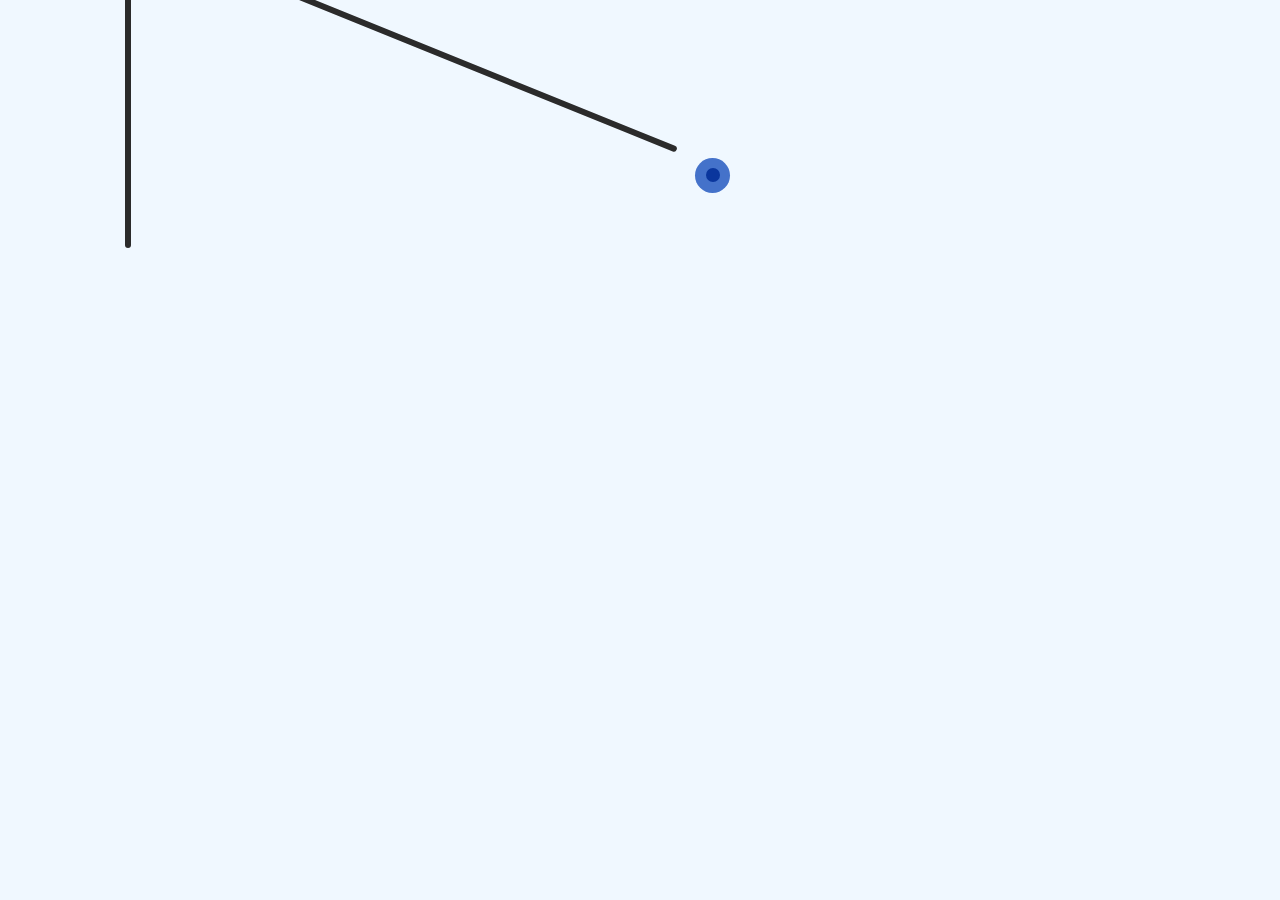
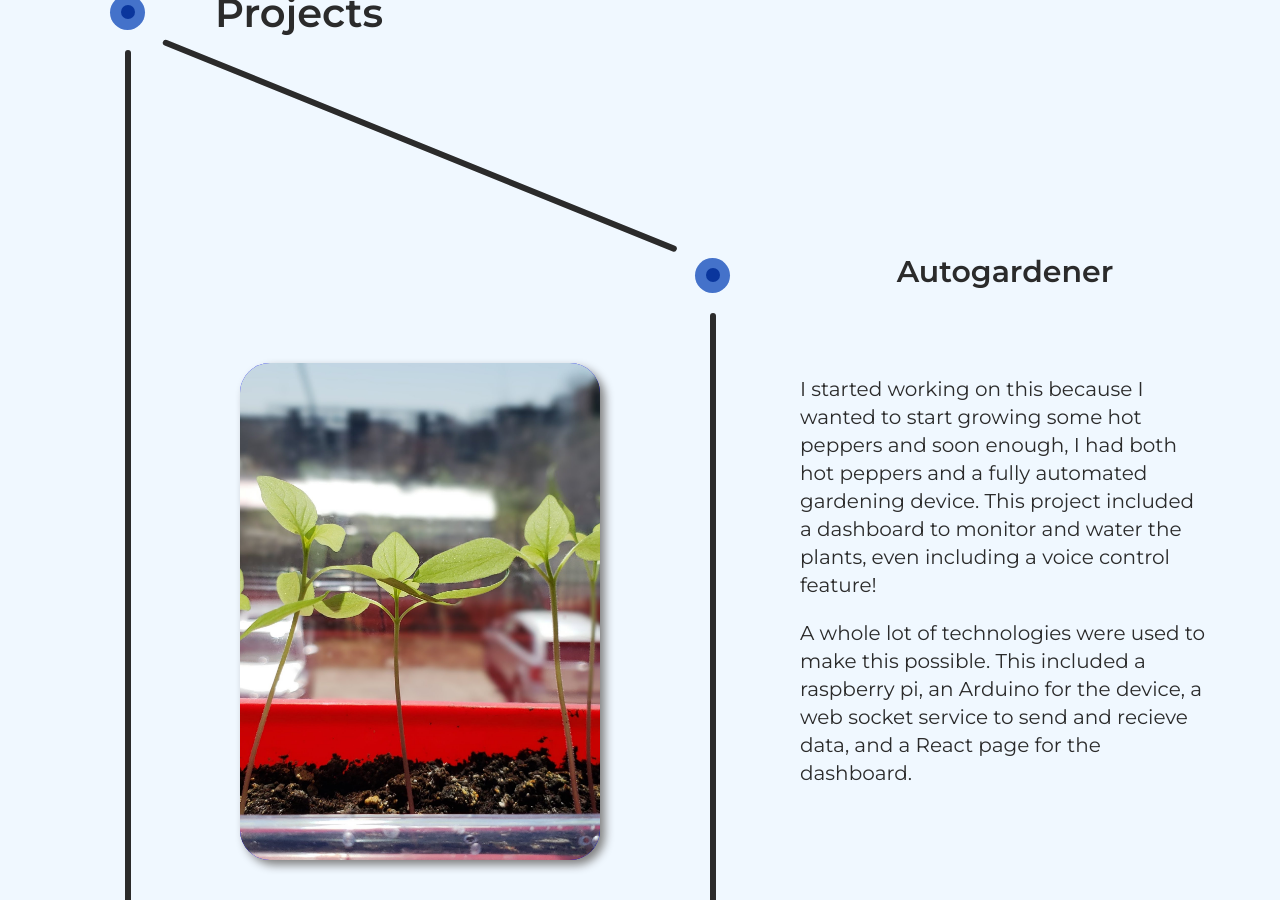
Before and after one commit to ericklikan/erickleon.com, a React (Create React App) app: page / in a window 1280 px wide. Shown: the part 1900-2800 px from the top of the page. Before the commit the page ends 2148 px from the top, so only its background shows below. Built offline with nearby package versions, Linux system fonts and the light colour scheme.

Commit message:
Project section mostly done without mobile optimized

```diff
--- a/src/components/ExperienceSubSection.tsx
+++ b/src/components/ExperienceSubSection.tsx
@@ -1,7 +1,8 @@
 import * as React from 'react'
 import styled from 'styled-components'
-import { DIMENSIONS, COLORS } from 'App/AppConstants'
+import { DIMENSIONS } from 'App/AppConstants'
 import Line from 'components/Line'
+import { Subtitle } from './Styled'
 
 const Container = styled.div`
 	display: flex;
@@ -41,13 +42,6 @@ const TextContainer = styled.div`
 		flex-direction: column;
 		align-items: flex-start;
 	}
-`
-const CompanyName = styled.p`
-	font-family: 'Montserrat';
-	font-weight: 600;
-	font-size: ${DIMENSIONS.SUBTITLE_SIZE};
-	color: ${COLORS.TEXT_COLOR};
-	margin: 0;
 `
 const Title = styled.p`
 	font-weight: 400;
@@ -94,7 +88,7 @@ class ExperienceSubSection extends React.Component<IProperties> {
 					</LogoContainer>
 					<TextContainer>
 						<div>
-							<CompanyName>{this.props.companyName}</CompanyName>
+							<Subtitle>{this.props.companyName}</Subtitle>
 							<Title>{this.props.title}</Title>
 						</div>
 						<Timeline>{this.props.timeline}</Timeline>
--- a/src/components/ProjectSubSection.tsx
+++ b/src/components/ProjectSubSection.tsx
@@ -3,14 +3,12 @@ import styled from 'styled-components'
 import { DIMENSIONS } from 'App/AppConstants'
 import Point from './Point'
 import Line from './Line'
+import { Subtitle, TextContent } from './Styled'
 
-interface IProperties {
-	// use for alternating projects
-	index: number
-}
 const Container = styled.div`
 	display: flex;
 	justify-content: center;
+	flex-direction: row-reverse;
 `
 const SeparatorContainer = styled.div`
 	display: flex;
@@ -18,9 +16,8 @@ const SeparatorContainer = styled.div`
 	flex-direction: column;
 `
 const PointContainer = styled.div`
-	height: ${DIMENSIONS.SECTION_SIDE_LENGTH};
-	width: ${DIMENSIONS.SECTION_SIDE_LENGTH};
 	min-width: ${DIMENSIONS.SECTION_SIDE_LENGTH};
+	min-height: ${DIMENSIONS.SECTION_SIDE_LENGTH};
 	display: flex;
 	justify-content: center;
 	align-items: center;
@@ -28,15 +25,65 @@ const PointContainer = styled.div`
 const LineContainer = styled.div`
 	display: flex;
 	justify-content: center;
+	height: 100%;
 	@media only screen and (max-width: ${DIMENSIONS.BREAK_M}) {
 		display: none;
 	}
 `
+const ContentContainer = styled.div`
+	width: 100%;
+	display: flex;
+	flex-direction: column;
+`
+const TitleContainer = styled.div`
+	width: 100%;
+	height: ${DIMENSIONS.SECTION_SIDE_LENGTH};
+	display: flex;
+	align-items: center;
+	justify-content: center;
+`
+const TextContainer = styled.div`
+	height: 100%;
+	width: 100%;
+	display: flex;
+	justify-items: center;
+`
+const Text = styled.div`
+	margin: 50px 50px 50px 50px;
+	width: 100%;
+`
+const ImageContainer = styled.div`
+	margin: 50px 75px 50px 75px;
+	display: flex;
+	justify-content: center;
+	align-items: center;
+`
+const Image = styled.img`
+	width: 100%;
+	height: auto;
+	background-color: blue;
+	border-radius: 30px;
+	transition: 0.5s;
+	box-shadow: 5px 5px 10px grey;
+`
+
+interface IProperties {
+	title: string
+	image: string
+}
 
 class ProjectSubSection extends React.Component<IProperties> {
 	public render() {
 		return (
 			<Container>
+				<ContentContainer>
+					<TitleContainer>
+						<Subtitle>{this.props.title}</Subtitle>
+					</TitleContainer>
+					<TextContainer>
+						<Text>{this.props.children}</Text>
+					</TextContainer>
+				</ContentContainer>
 				<SeparatorContainer>
 					<PointContainer>
 						<Point hover={false} />
@@ -45,6 +92,12 @@ class ProjectSubSection extends React.Component<IProperties> {
 						<Line />
 					</LineContainer>
 				</SeparatorContainer>
+				<ContentContainer>
+					<TitleContainer />
+					<ImageContainer>
+						<Image src={this.props.image} alt={`${this.props.title} picture`} />
+					</ImageContainer>
+				</ContentContainer>
 			</Container>
 		)
 	}
--- a/src/components/SectionTitle.tsx
+++ b/src/components/SectionTitle.tsx
@@ -22,7 +22,7 @@ const TextContainer = styled.div`
 `
 
 interface IProps {
-	title: string
+	title?: string
 }
 
 interface IState {
--- a/src/components/Styled.tsx
+++ b/src/components/Styled.tsx
@@ -31,3 +31,17 @@ export const TextContent = styled.p`
 	font-size: ${DIMENSIONS.TEXT_SIZE};
 	color: ${COLORS.TEXT_COLOR};
 `
+
+// Use for subtitles
+export const Subtitle = styled.p`
+	font-family: 'Montserrat', sans-serif;
+	font-weight: 600;
+	font-size: ${DIMENSIONS.SUBTITLE_SIZE};
+	color: ${COLORS.TEXT_COLOR};
+	margin: 0;
+`
+
+// use at the end of sections if it looks too close
+export const EndSpace = styled.div`
+	height: 50px;
+`
--- a/src/pages/MainPage.tsx
+++ b/src/pages/MainPage.tsx
@@ -9,6 +9,8 @@ import Introduction from 'sections/Introduction'
 import About from 'sections/About'
 import Experience from 'sections/Experience'
 import Projects from 'sections/Projects'
+import End from 'sections/End'
+import Footer from 'sections/Footer'
 
 const Page = styled.div`
 	height: 100%;
@@ -56,6 +58,8 @@ export default class MainPage extends React.Component<IProperties> {
 					<About />
 					<Experience />
 					<Projects />
+					<End />
+					<Footer />
 				</Centered>
 			</Page>
 		)
--- a/src/sections/About.tsx
+++ b/src/sections/About.tsx
@@ -1,7 +1,7 @@
 import * as React from 'react'
 import styled from 'styled-components'
 import Section from 'components/Section'
-import { TextContent } from 'components/Styled'
+import { TextContent, EndSpace } from 'components/Styled'
 import about from 'static/about.jpg'
 import { DIMENSIONS } from 'App/AppConstants'
 
@@ -22,10 +22,6 @@ const ImageContainer = styled.div`
 	display: flex;
 	justify-content: center;
 	align-items: center;
-	${AboutImage}:hover {
-		box-shadow: 10px 10px 20px grey;
-		transform: translate(-2px, -2px);
-	}
 `
 const FlexContainer = styled.div`
 	display: flex;
@@ -61,6 +57,7 @@ class About extends React.Component<any> {
 						<AboutImage src={about} />
 					</ImageContainer>
 				</FlexContainer>
+				<EndSpace />
 			</Section>
 		)
 	}
--- /dev/null
+++ b/src/sections/End.tsx
@@ -0,0 +1,16 @@
+import * as React from 'react'
+import SectionTitle from 'components/SectionTitle'
+import { EndSpace } from 'components/Styled'
+
+class End extends React.Component {
+	public render() {
+		return (
+			<div>
+				<SectionTitle />
+				<EndSpace />
+			</div>
+		)
+	}
+}
+
+export default End
--- a/src/sections/Experience.tsx
+++ b/src/sections/Experience.tsx
@@ -3,7 +3,8 @@ import styled from 'styled-components'
 import Section from 'components/Section'
 import { COLORS, DIMENSIONS } from 'App/AppConstants'
 import ExperienceSubSection from 'components/ExperienceSubSection'
-import { TextContent } from 'components/Styled'
+import { TextContent, EndSpace } from 'components/Styled'
+
 import KikLogo from 'static/kikLogo.svg'
 import SMSLogo from 'static/SMSLogo.png'
 import SensoftLogo from 'static/sensoftLogo.png'
@@ -80,6 +81,7 @@ class Experience extends React.Component<any> {
 						analytics reports of what features people used the most on the radar.
 					</TextContent>
 				</ExperienceSubSection>
+				<EndSpace />
 			</Section>
 		)
 	}
--- /dev/null
+++ b/src/sections/Footer.tsx
@@ -0,0 +1,9 @@
+import * as React from 'react'
+
+class Footer extends React.Component {
+	public render() {
+		return <div />
+	}
+}
+
+export default Footer
--- a/src/sections/Projects.tsx
+++ b/src/sections/Projects.tsx
@@ -1,8 +1,12 @@
 import * as React from 'react'
 import Section from 'components/Section'
 import ProjectSubSection from 'components/ProjectSubSection'
-import { DIMENSIONS, COLORS } from 'App/AppConstants'
+import { COLORS } from 'App/AppConstants'
 import styled from 'styled-components'
+
+import AutogardenerImage from 'static/AutoGardener.jpg'
+import PlaymojiImage from 'static/playmoji.png'
+import { EndSpace, TextContent } from 'components/Styled'
 
 const LineContainer = styled.div`
 	transform: translate(-8px, -16px);
@@ -28,12 +32,30 @@ class Projects extends React.Component<any> {
 								strokeLinecap: 'round',
 							}}
 						/>
-						Sorry, your browser does not support inline SVG.
 					</svg>
 				</LineContainer>
 				<ProjectsContainer>
-					<ProjectSubSection index={1}></ProjectSubSection>
+					<ProjectSubSection title="Autogardener" image={AutogardenerImage}>
+						<TextContent>
+							I started working on this because I wanted to start growing some hot
+							peppers and soon enough, I had both hot peppers and a fully automated
+							gardening device. This project included a dashboard to monitor and water
+							the plants, even including a voice control feature!
+						</TextContent>
+						<TextContent>
+							A whole lot of technologies were used to make this possible. This
+							included a raspberry pi, an Arduino for the device, a web socket service
+							to send and recieve data, and a React page for the dashboard.
+						</TextContent>
+					</ProjectSubSection>
+					<ProjectSubSection title="Playmoji" image={PlaymojiImage}>
+						<TextContent>
+							Playmoji is an emoji-to-playlist converter that we built at EngHack
+							2019.
+						</TextContent>
+					</ProjectSubSection>
 				</ProjectsContainer>
+				<EndSpace />
 			</Section>
 		)
 	}
```
Also changed, not shown: src/static/AutoGardener.jpg (added), src/static/playmoji.png (added).
